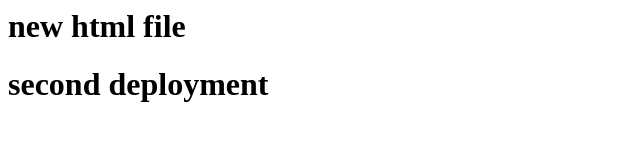
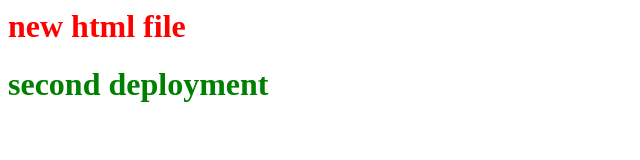
Before and after one commit to shahina-ak-ashru/adamrepository, a plain HTML site: page index.html in a window 1280 px wide. Shown: the whole page, without its empty margins (0-640 px from the left). Drawn offline with Linux system fonts and the light colour scheme.

Commit message:
Update index.html
css

```diff
--- a/index.html
+++ b/index.html
@@ -1,6 +1,16 @@
 <html>
+  <head>
+    <style>
+      .first{
+        color:red;
+      }
+      .second{
+        color:green;
+      }
+    </style>
+  </head>
   <body>
-    <h1>new html file</h1>
-    <h1>second deployment</h1>
+    <h1 class="first">new html file</h1>
+    <h1 class="second">second deployment</h1>
   </body>
 </html>
```
